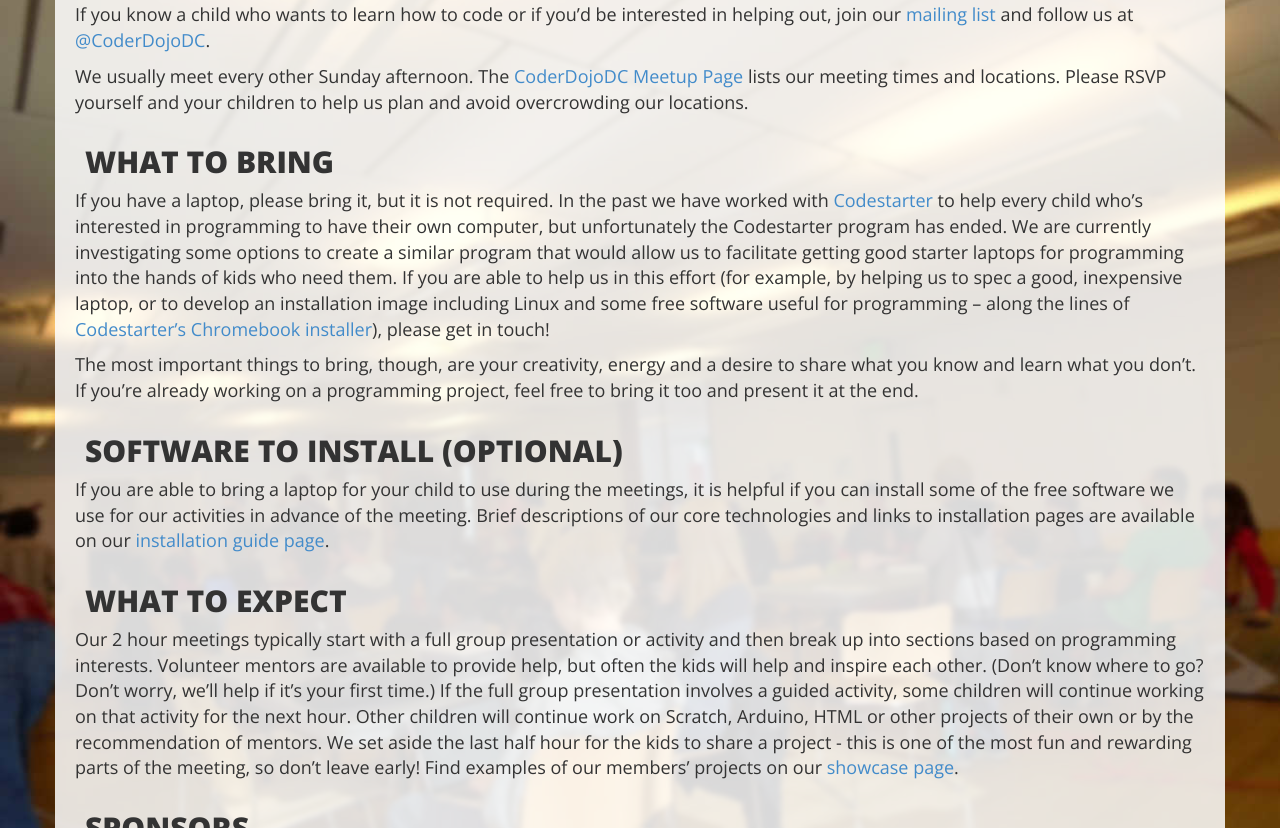
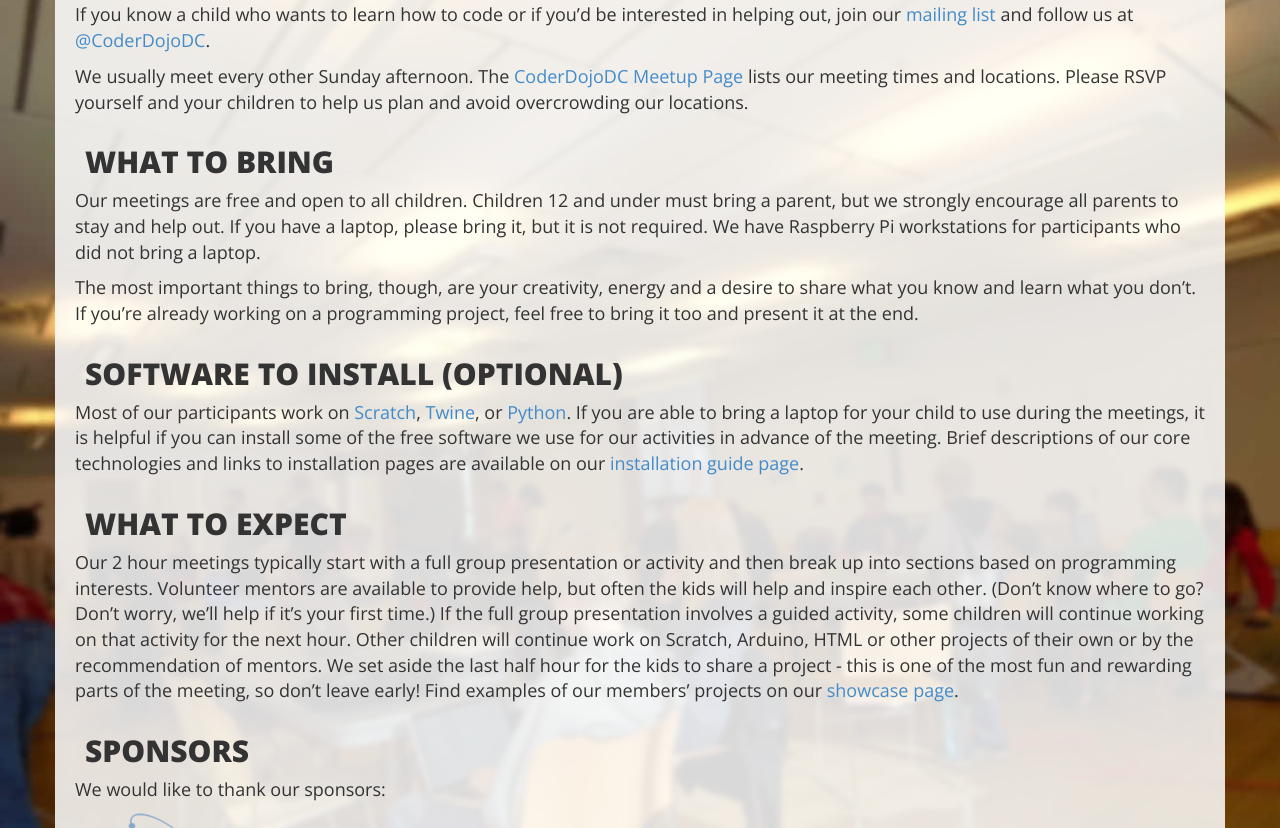
Before and after one commit to CoderDojoDC/CoderDojoDC.github.io, a Jekyll site: the page built from index.md, in a window 1280 px wide and 900 px high, scrolled down 893 px, cut to the strip 72-900 px from the top of the window. Built offline with Jekyll 4.4.1, drawn with Linux system fonts in a browser that asks for light colours; comment, search, counter and statistics services are not loaded.

Commit message:
align homepage with about page

```diff
--- a/index.md
+++ b/index.md
@@ -23,7 +23,10 @@ our locations.
 
 ## What to bring
 
-If you have a laptop, please bring it, but it is not required. In the past we have worked with [Codestarter](https://codestarter.org/) to help every child who's interested in programming to have their own computer, but unfortunately the Codestarter program has ended. We are currently investigating some options to create a similar program that would allow us to facilitate getting good starter laptops for programming into the hands of kids who need them.  If you are able to help us in this effort (for example, by helping us to spec a good, inexpensive laptop, or to develop an installation image including Linux and some free software useful for programming -- along the lines of [Codestarter's Chromebook installer](https://github.com/codestarterorg/ubuntu-chromebook-installer)), please get in touch!
+Our meetings are free and open to all children. Children 12 and under must
+bring a parent, but we strongly encourage all parents to stay and help out. If
+you have a laptop, please bring it, but it is not required. We have Raspberry
+Pi workstations for participants who did not bring a laptop.
 
 The most important things to bring, though, are your creativity, energy and a
 desire to share what you know and learn what you don't. If you're already
@@ -32,17 +35,11 @@ end.
 
 ## Software to install (optional)
 
-If you are able to bring a laptop for your child to use during the meetings, it is helpful if you can install some of the free software we use for our activities in advance of the meeting.  Brief descriptions of our core technologies and links to installation pages are available on our [installation guide page](http://coderdojodc.com/installation.html).
+Most of our participants work on [Scratch](https://scratch.mit.edu), [Twine](twinery.org), or [Python](python.org). If you are able to bring a laptop for your child to use during the meetings, it is helpful if you can install some of the free software we use for our activities in advance of the meeting.  Brief descriptions of our core technologies and links to installation pages are available on our [installation guide page](http://coderdojodc.com/installation.html).
 
 ## What to expect
 
-Our 2 hour meetings typically start with a full group presentation or activity and then break up into sections
-based on programming interests. Volunteer mentors are available to provide help, but often the kids will help and inspire each other.  (Don't know where to go? Don't worry, we'll help
-if it's your first time.) If the full group presentation involves a guided activity,
-some children will continue working on that activity for the next hour. Other
-children will continue work on Scratch, Arduino, HTML or other projects of their
-own or by the recommendation of mentors. We set aside the last half hour for the kids to share a project - this is one of the most fun and rewarding parts of the meeting, so don't
-leave early! Find examples of our members' projects on our [showcase page](http://coderdojodc.com/showcase/).
+Our 2 hour meetings typically start with a full group presentation or activity and then break up into sections based on programming interests. Volunteer mentors are available to provide help, but often the kids will help and inspire each other.  (Don't know where to go? Don't worry, we'll help if it's your first time.) If the full group presentation involves a guided activity, some children will continue working on that activity for the next hour. Other children will continue work on Scratch, Arduino, HTML or other projects of their own or by the recommendation of mentors. We set aside the last half hour for the kids to share a project - this is one of the most fun and rewarding parts of the meeting, so don't leave early! Find examples of our members' projects on our [showcase page](http://coderdojodc.com/showcase/).
 
 ## Sponsors
 
```
